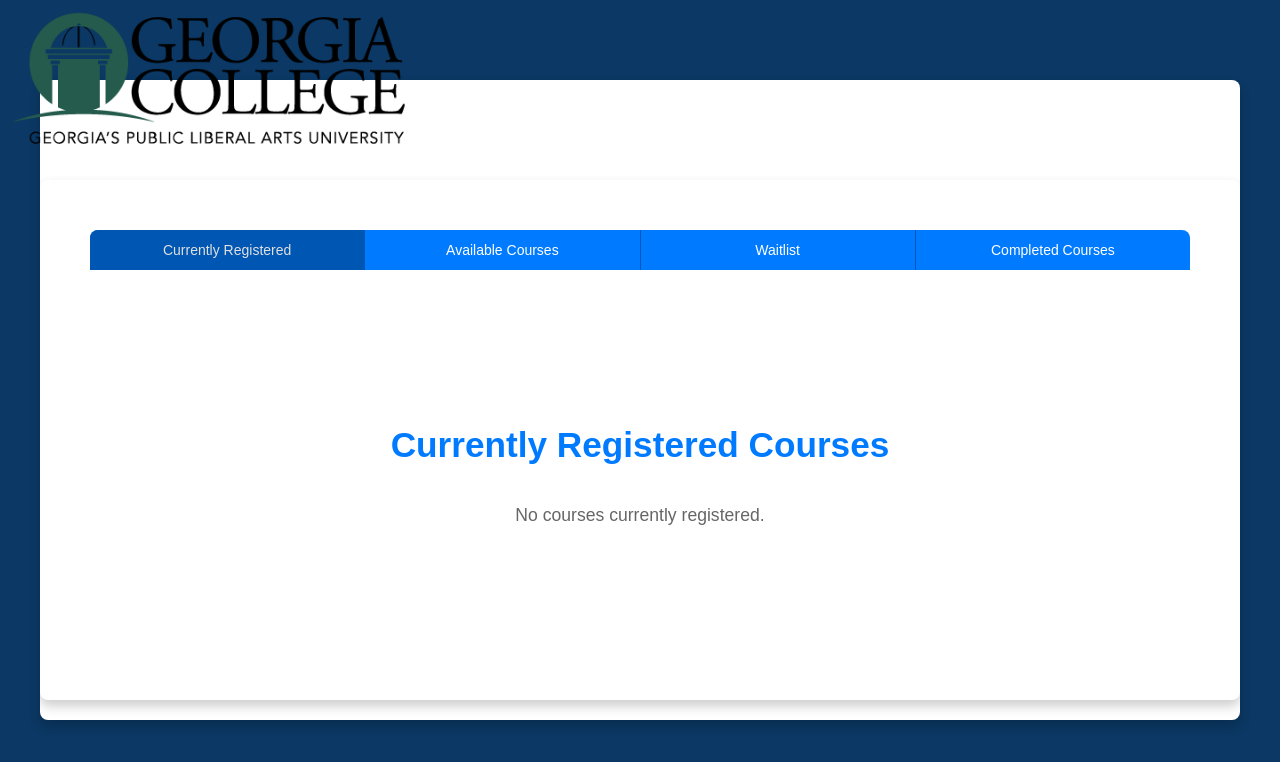
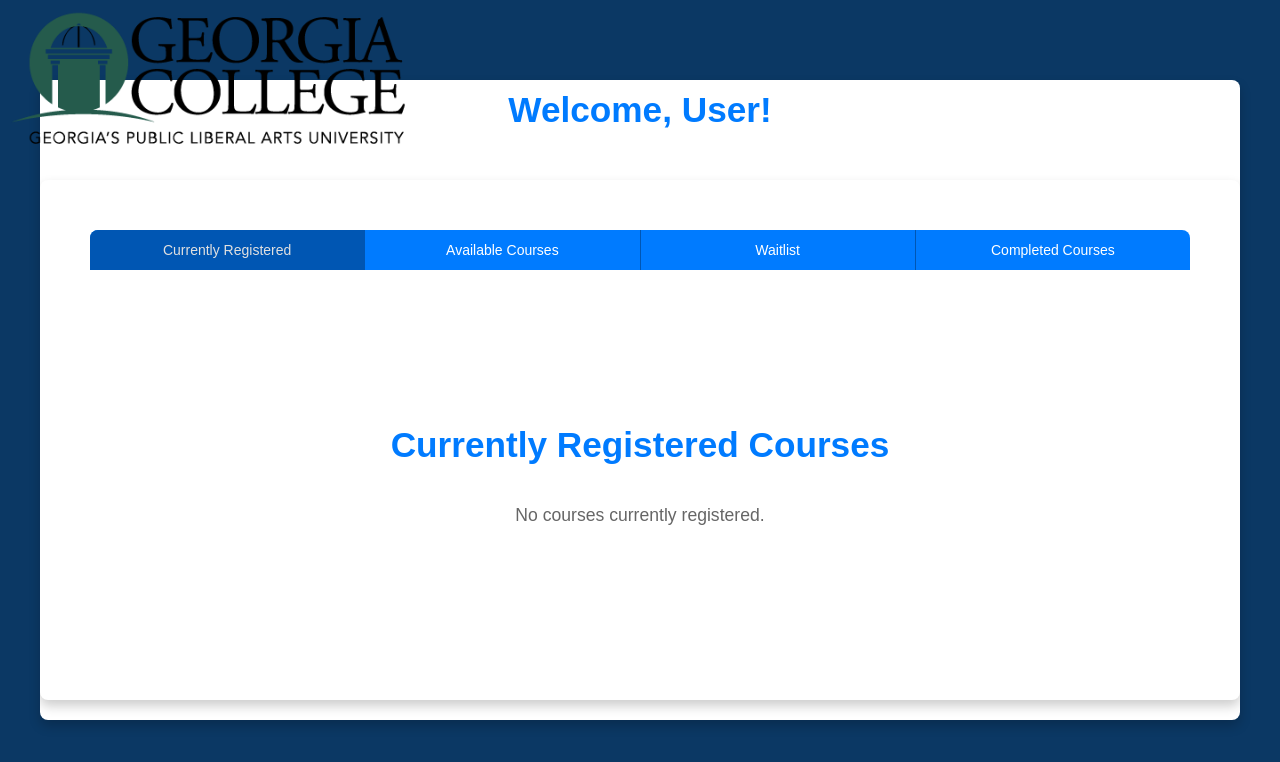
Before and after one commit to rjdenton/registration, a React (Create React App) app: page /Register in a window 1280 px wide. Shown: the top 762 px of the page. Built offline with nearby package versions, Linux system fonts and the light colour scheme.

Commit message:
Styled tables to be centered

```diff
--- a/src/pages/Register.js
+++ b/src/pages/Register.js
@@ -48,7 +48,7 @@ function Register() {
   return (
     <div className="register-container">
           <h2 style={{
-                color: '#ffffff',        // Text color
+                color: '#007bff',        // Text color
                 padding: '10px 20px',    // Padding around the text
                 textAlign: 'center',     // Centered text
                 fontFamily: 'Arial, sans-serif',  // Font family
```
